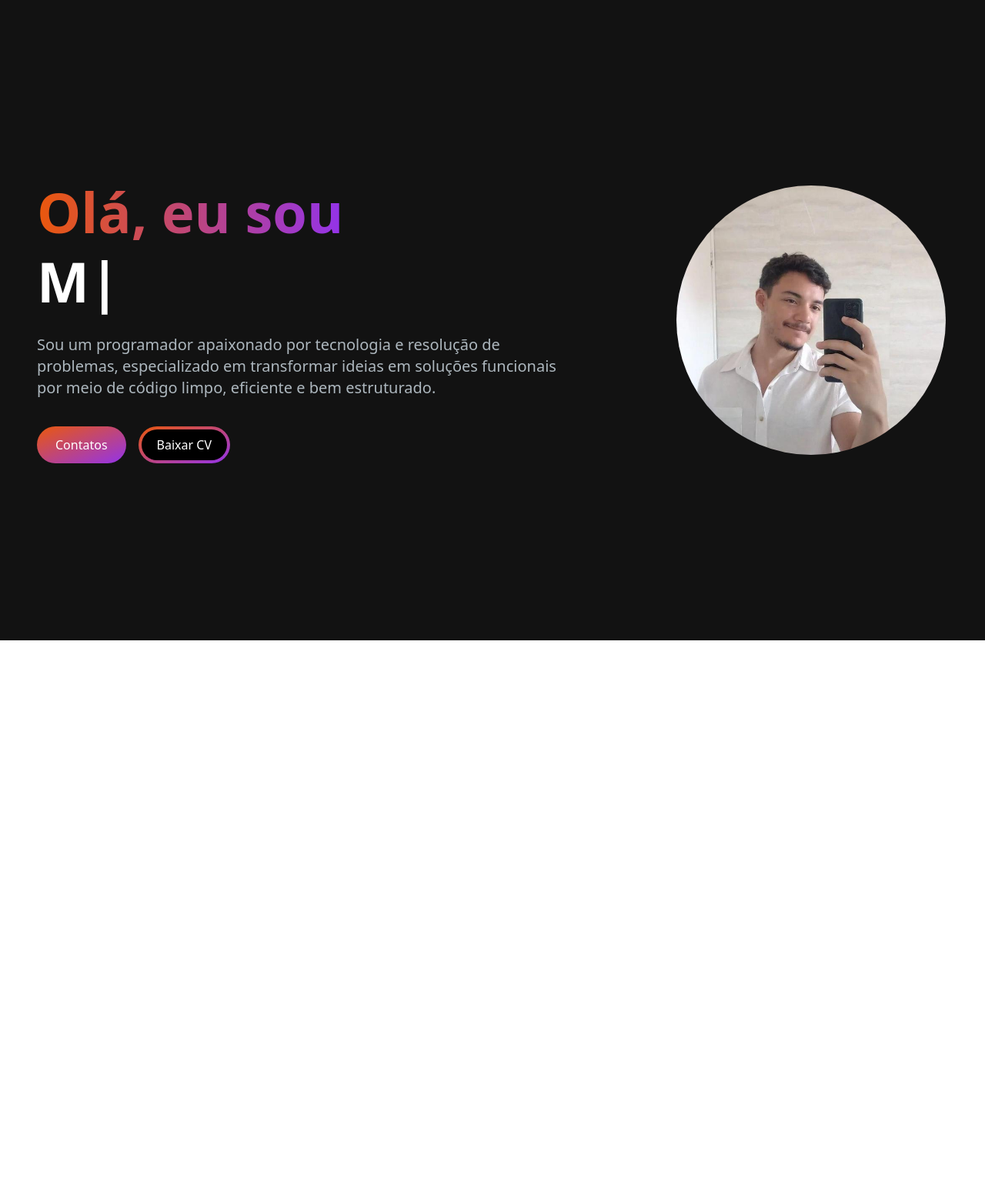
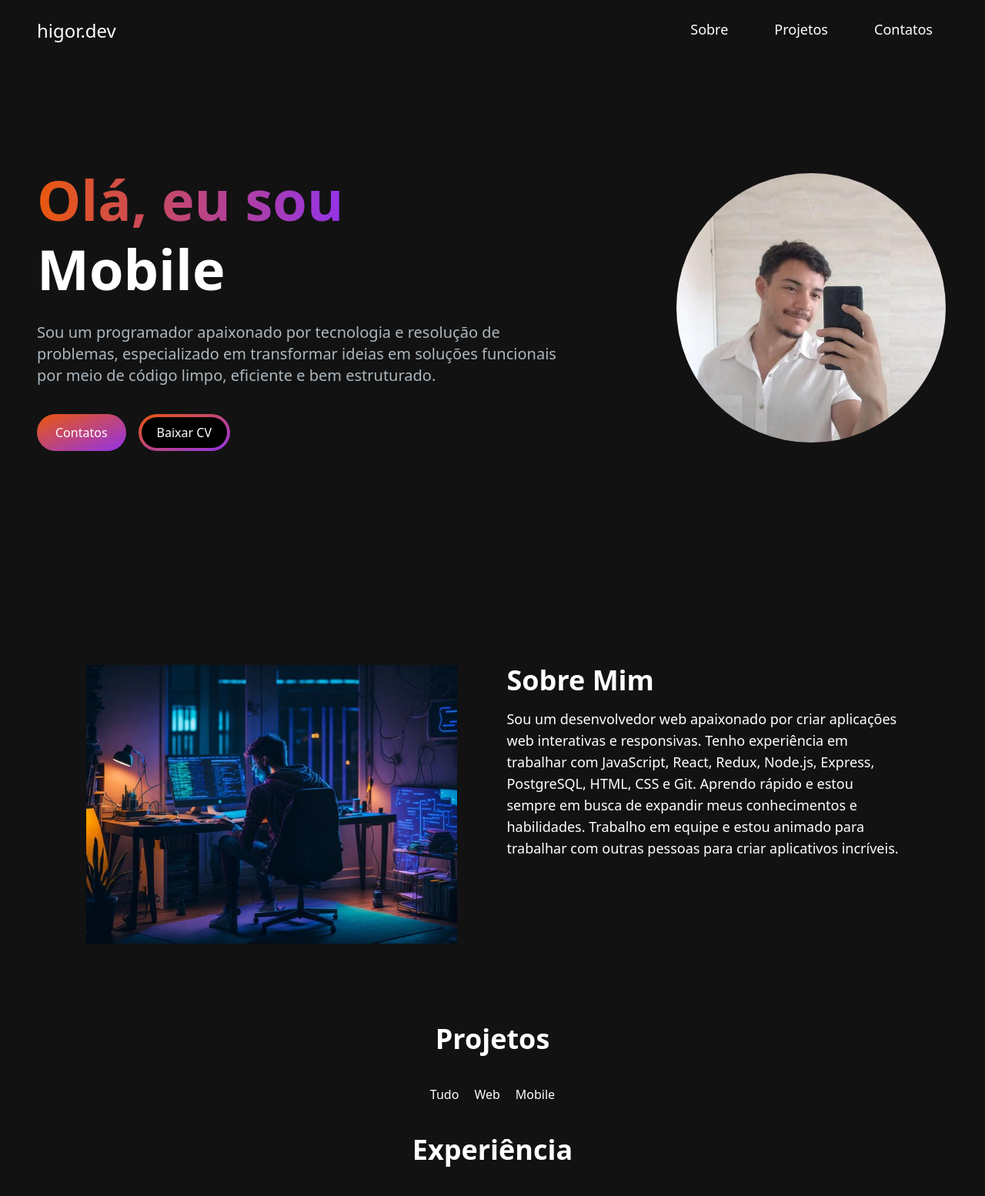
Before and after one commit to HigorSR/Portfolio, a Next.js app: page / in a window 1280 px wide. Shown: the whole page at 77% size. Before the commit the page ends 832 px from the top, so only its background shows below. Built offline with nearby package versions, Linux system fonts and the light colour scheme.

Commit message:
Update page.jsx

```diff
--- a/src/app/page.jsx
+++ b/src/app/page.jsx
@@ -1,10 +1,18 @@
+import AboutSection from "./components/AboutSection";
+import ExperienceSection from "./components/ExperienceSection";
 import HeroSection from "./components/HeroSection";
+import Navbar from "./components/Navbar";
+import ProjectsSection from "./components/ProjectsSection";
 
 export default function Home() {
   return (
     <main className="flex flex-col min-h-screen bg-[#121212]">
-      <div className="container mx-auto px-12 py-4">
+      <div className="container mx-auto px-12">
+        <Navbar />
         <HeroSection />
+        <AboutSection />
+        <ProjectsSection />
+        <ExperienceSection />
       </div>
     </main>
   );
```
